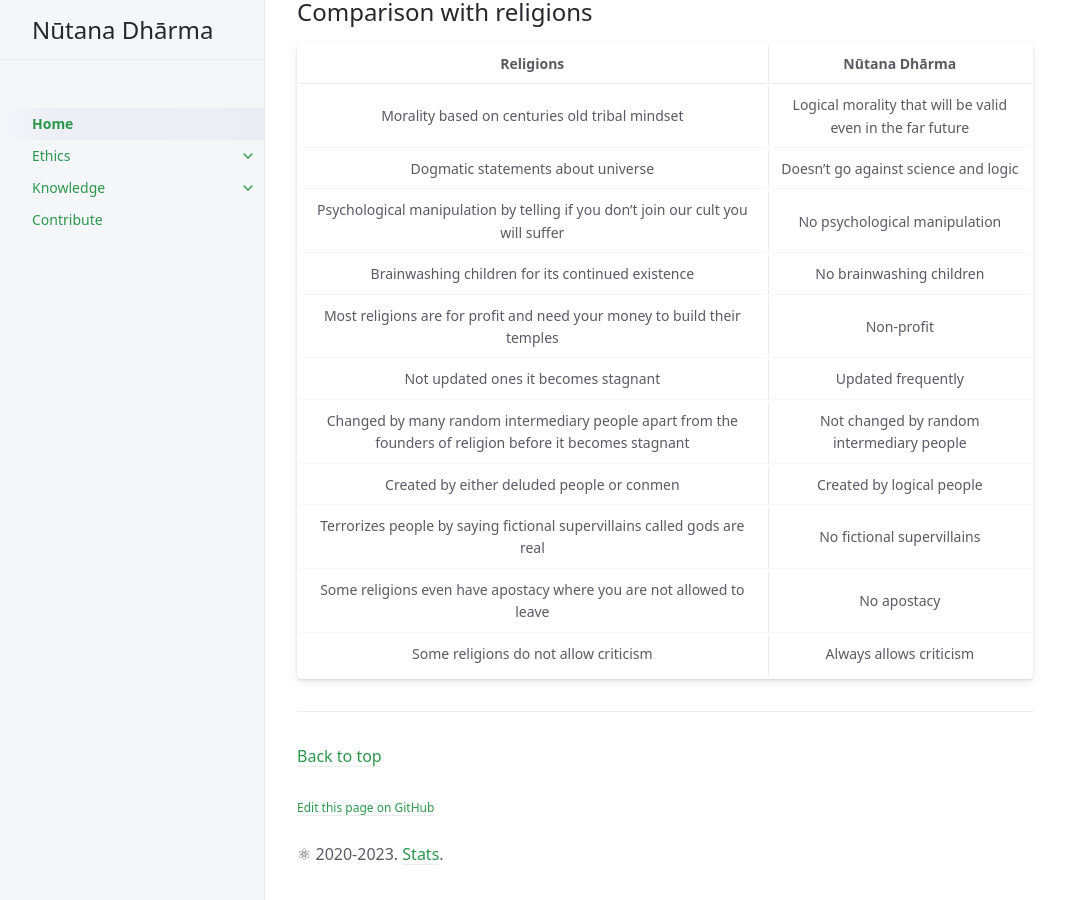
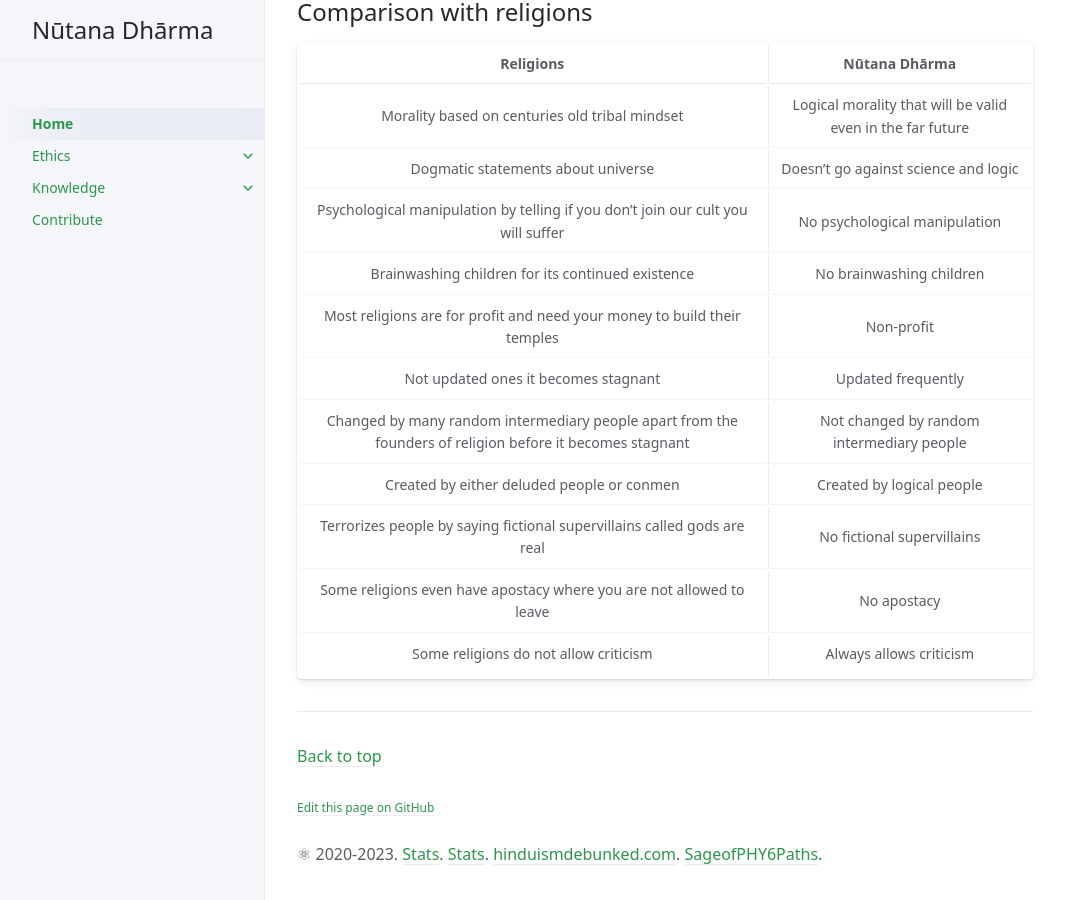
Before and after one commit to SageofPHY6Paths/NutanaDharma, a Jekyll site: the page built from index.md, in a window 1280 px wide and 900 px high, scrolled down 860 px. Shown: the whole window, without its empty margins (107-1172 px from the left). Built offline with Jekyll 4.4.1, drawn with Linux system fonts in a browser that asks for light colours.

Commit message:
sage link

```diff
--- a/_includes/footer_custom.html
+++ b/_includes/footer_custom.html
@@ -1 +1 @@
-&#9883; 2020-{{ site.time | date: '%Y' }}. <a href="https://nutana.goatcounter.com" target="_blank">Stats</a>.
+&#9883; 2020-{{ site.time | date: '%Y' }}. <a href="https://nutana.goatcounter.com" target="_blank">Stats</a>. <a href="https://stats.hinduismdebunked.com" target="_blank">Stats</a>. <a href="https://hinduismdebunked.com" target="_blank">hinduismdebunked.com</a>. <a href="https://sage.hinduismdebunked.com" target="_blank">SageofPHY6Paths</a>.
```
